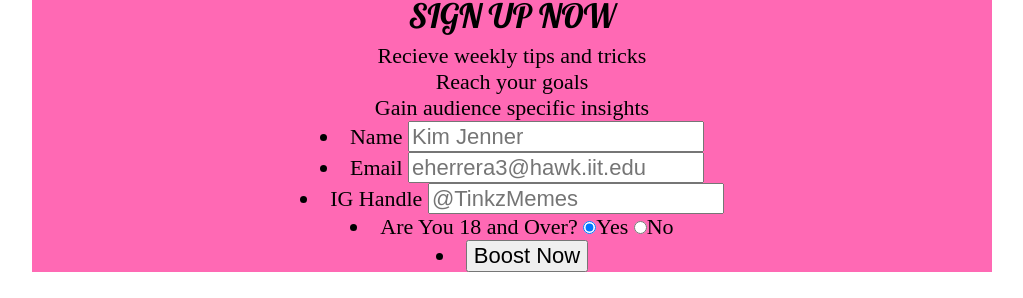
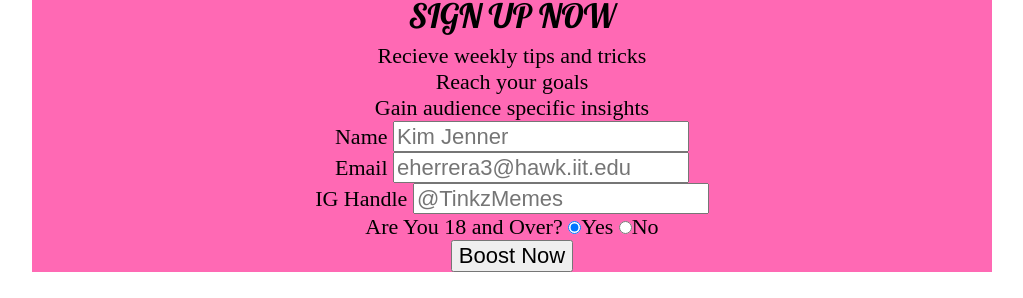
Before and after one commit to tinkzgee/ITMD362-project1, a plain HTML site: page index.html in a window 1280 px wide. Shown: the part 833-1131 px from the top of the page, without its empty margins (128-1151 px from the left). Drawn offline with nearby package versions, Linux system fonts and the light colour scheme; a web font is replaced by a local one.

Commit message:
fixing bullet list

```diff
--- a/index.html
+++ b/index.html
@@ -1,4 +1,5 @@
 <!DOCTYPE html>
+
 <html class="nojs" lang="en">
 <head>
   <title>Tinkz Marketing</title>
@@ -9,39 +10,50 @@
   <link href="https://fonts.googleapis.com/css?family=Lobster" rel="stylesheet">
   <link href="css/screen.css" media="screen" rel="stylesheet">
 </head>
+
 <body>
   <main id="content">
     <h1>Grow Your Instagram Audience</h1>
+
+
     <form action="#null" method="get">
-      <img id="logo" src="gallery/igprofile.jpg" alt="instagram picture">
+      <img alt="instagram picture" id="logo" src="gallery/igprofile.jpg">
+
+      <h2>Need A Bigger Audience To Promote Yourself Or Your Brand?</h2>
+
+
+      <h3>Sign Up Now</h3>
+
+
       <section>
-        <h2>Need A Bigger Audience To Promote Yourself Or Your Brand?</h2>
-          <h3>Sign Up Now</h3>
         <ul>
           <li>Recieve weekly tips and tricks</li>
+
+
           <li>Reach your goals</li>
+
+
           <li>Gain audience specific insights</li>
         </ul>
       </section>
-      <li>
 
-          <label for="name">Name </label>
-          <input type="text" id="name" placeholder="Kim Jenner" name="name" autocomplete="on"/>
+
+      <ul>
+        <li><label for="name">Name</label> <input autocomplete="on" id="name" name="name" placeholder="Kim Jenner" type="text"></li>
+
+
+        <li id="input-email"><label for="email">Email</label> <input id="email" name="email" placeholder="eherrera3@hawk.iit.edu" type="email"></li>
+
+
+        <li><label for="handle">IG Handle</label> <input autocomplete="on" id="handle" name="handle" pattern="^.+@.+$" placeholder="@TinkzMemes" type="text"></li>
+
+
+        <li><label>Are You 18 and Over?</label> <input checked name="status" type="radio" value="yes">Yes <input name="status" type="radio" value="no">No</li>
+
+
+        <li><input id="submit" onclick="confirm();" type="submit" value="Boost Now">
         </li>
-         <li id="input-email"><label for="email">Email</label> <input id="email" name="email" placeholder="eherrera3@hawk.iit.edu" type="email"></li>
-         <li>
-         <label for="handle">IG Handle </label>
-<input pattern="^.+@.+$" type="text" id="handle" placeholder="@TinkzMemes" name="handle" autocomplete="on"/>
-        </li>
-        <li>
-          <label>Are You 18 and Over? </label>
-          <input type="radio" name="status" value="yes" checked>Yes
-          <input type="radio" name="status" value="no">No
-        </li>
-        <li>
-          <input type="submit" id="submit" value="Boost Now" onclick="confirm();"/>
-        </li>
-
+      </ul>
     </form>
   </main>
   <script src="https://ajax.googleapis.com/ajax/libs/jquery/3.1.1/jquery.min.js">
```
Lines whose indentation alone changed are shown as unchanged.
